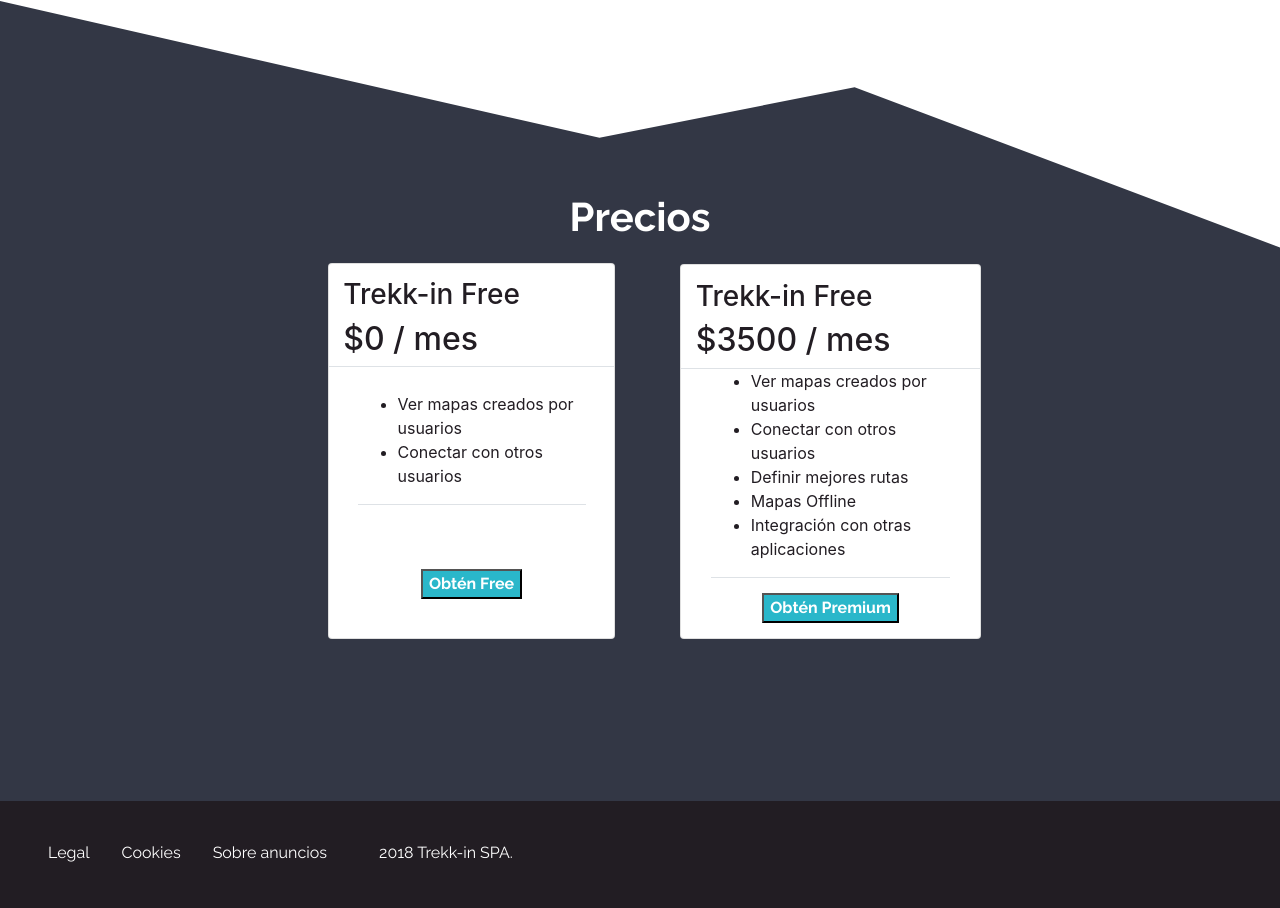
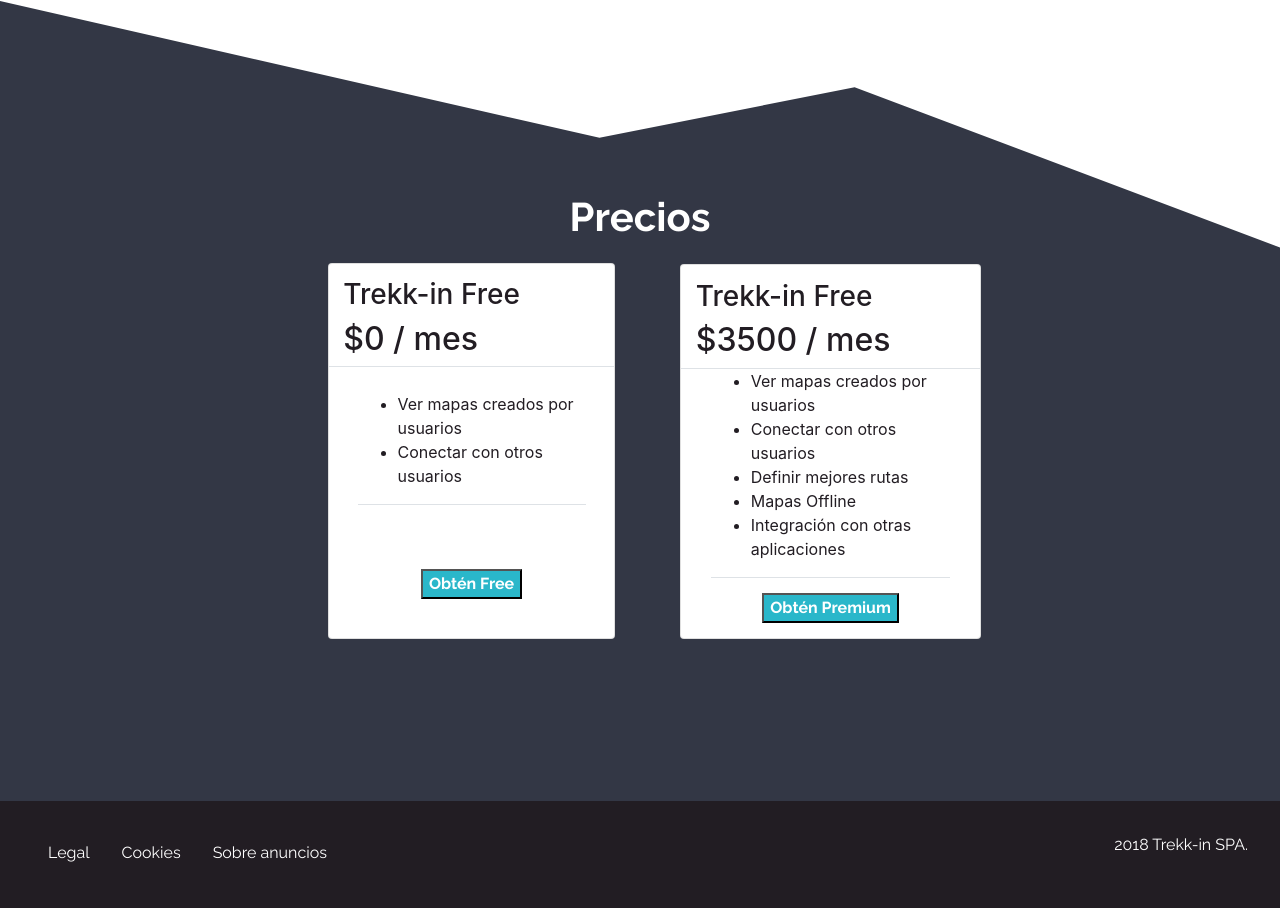
Before and after one commit to javieratorresm/prueba_Startup-Treek-in, a plain HTML site: page index.html in a window 1280 px wide. Shown: the part 1232-2140 px from the top of the page. Drawn offline with nearby package versions, Linux system fonts and the light colour scheme.

Commit message:
Arreglo footer

```diff
--- a/assets/sass/layout/_footer.scss
+++ b/assets/sass/layout/_footer.scss
@@ -1,19 +1,22 @@
 .footer{
   padding: 1em;
-  display: flex;
   font-family: $raleway;
   background-color: $raising-black;
   color: $white;
 
-  &__container ul{
-    list-style: none;
-    display: inline-flex;
-    padding: 1em;
-    justify-content:space-between;
+  &__container{
+    display: grid;
+    grid-template-columns: auto auto ;
+    justify-content: space-between;
     color: $white;
 
-
   }
+  &__container ul{
+  list-style: none;
+  display: inline-flex;
+  padding: 1em;
+  justify-content:space-between;
+}
   &__container li a {
     display: inline-flex;
     text-decoration: none;
@@ -22,6 +25,12 @@
 
   }
 
+&__div{
+
+}
+&__div2{
+
+}
 
 
 }
--- a/index.html
+++ b/index.html
@@ -92,15 +92,18 @@
 
 <section class="footer">
 <div class="footer__container">
+    <div class="footer__div">
       <ul>
         <li><a href="#">Legal</a></li>
         <li><a href="#">Cookies</a></li>
         <li><a href="#">Sobre anuncios</a></li>
       </ul>
+    </div>
+    <div class="footer__div2">
       <ul>
         2018 Trekk-in SPA.
-
       </ul>
+    </div>
   </div>
 
 </section>
```
Also changed, not shown: assets/css/main.css, 1 other file. Lines whose indentation alone changed are shown as unchanged.
